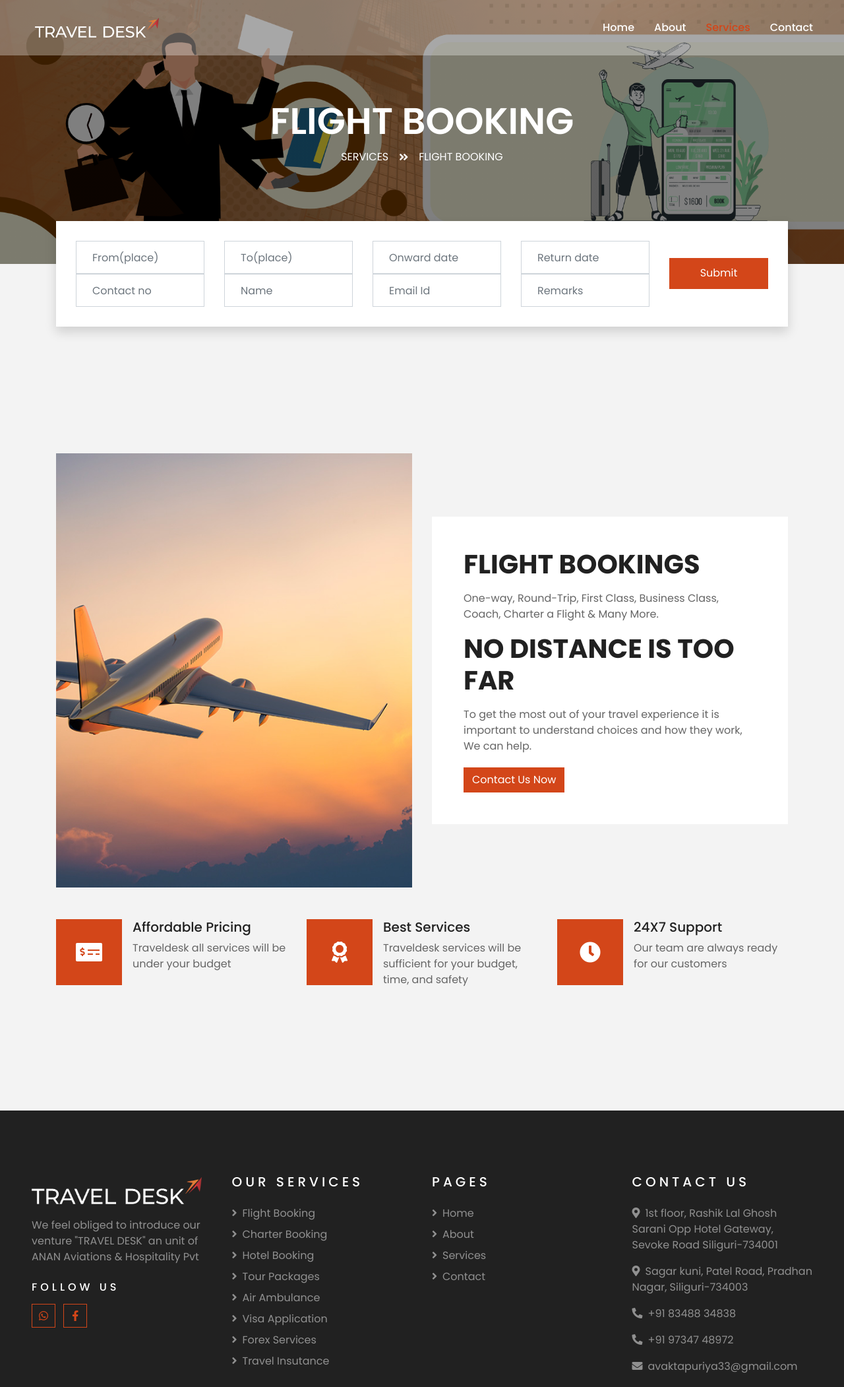
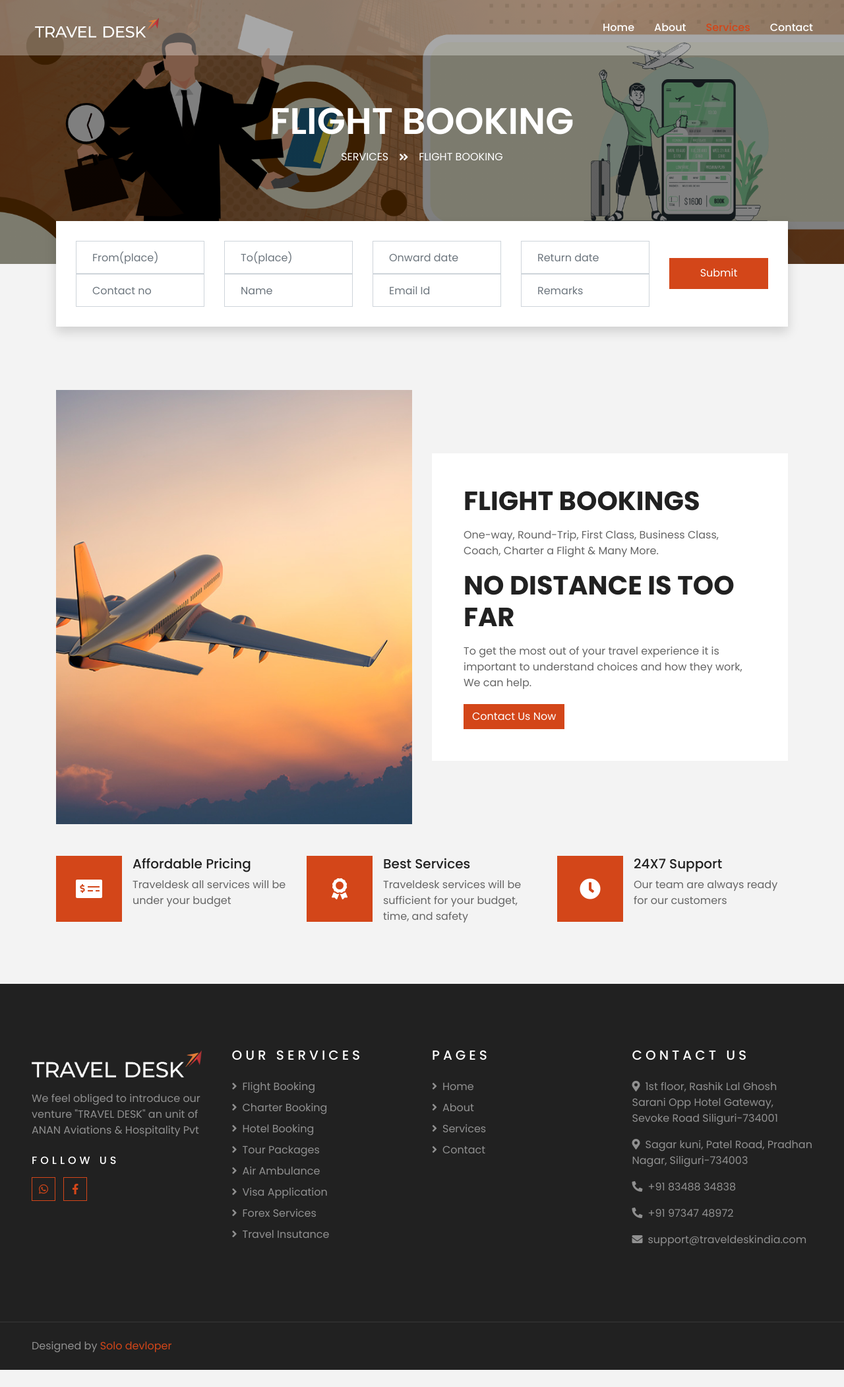
Before and after one commit to Anfal91/Traveldesk, a plain HTML site: page services/flight-booking.html in a window 1280 px wide. Shown: the top 2102 px of the page at 66% size. After the commit the page ends 2076 px from the top, so only its background shows below. Drawn offline with nearby package versions, Linux system fonts and the light colour scheme.

Commit message:
10th push

```diff
--- a/services/flight-booking.html
+++ b/services/flight-booking.html
@@ -81,10 +81,10 @@
 
 
     <!-- Booking Start -->
-    <div class="container-fluid booking mt-5 pb-5">
-        <div class="container pb-5">
+    <div class="container-fluid booking mt-5">
+        <div class="container">
             <div class="bg-light shadow" style="padding: 30px;">
-                <form action="https://formsubmit.co/anfalvaktapurya91@gmail.com" method="POST">
+                <form action="https://formsubmit.co/support@traveldeskindia.com" method="POST">
                     <input type="hidden" name="_captcha" value="false">
                     <input type="hidden" name="_subject" value="Flight-booking service submission!">
                     <input type="hidden" name="_next" value="https://Thankyou">
@@ -194,8 +194,8 @@
     </div>
 
      <!-- Feature Start -->
-     <div class="container-fluid pb-5">
-        <div class="container pb-5">
+     <div class="container-fluid">
+        <div class="container">
             <div class="row">
                 <div class="col-md-4">
                     <div class="d-flex mb-4 mb-lg-0">
@@ -287,7 +287,7 @@
             <p><i class="fa fa-map-marker-alt mr-2"></i>Sagar kuni, Patel Road, Pradhan Nagar, Siliguri-734003</p>
             <p><i class="fa fa-phone-alt mr-2"></i>+91 83488 34838</p>
             <p><i class="fa fa-phone-alt mr-2"></i>+91 97347 48972</p>
-            <p><i class="fa fa-envelope mr-2"></i>avaktapuriya33@gmail.com</p>
+            <p><i class="fa fa-envelope mr-2"></i>support@traveldeskindia.com</p>
             </div>
         </div>
     </div>
```
Also changed, not shown: about.html (+1 -1 lines), contact.html (+1 -1 lines), index.html (+4 -4 lines), package.html (+1 -1 lines), service.html (+1 -1 lines), services/air-ambulance.html (+1 -1 lines), services/charter-bookings.html (+4 -4 lines), services/currency.html (+2 -2 lines), services/hotel-booking.html (+2 -2 lines), services/travel-insurance.html (+2 -2 lines), tour packages/bhutan.html (+1 -1 lines), tour packages/darjeeling.html (+1 -1 lines), tour packages/dooars.html (+1 -1 lines), tour packages/northeast.html (+1 -1 lines), 2 more files.
